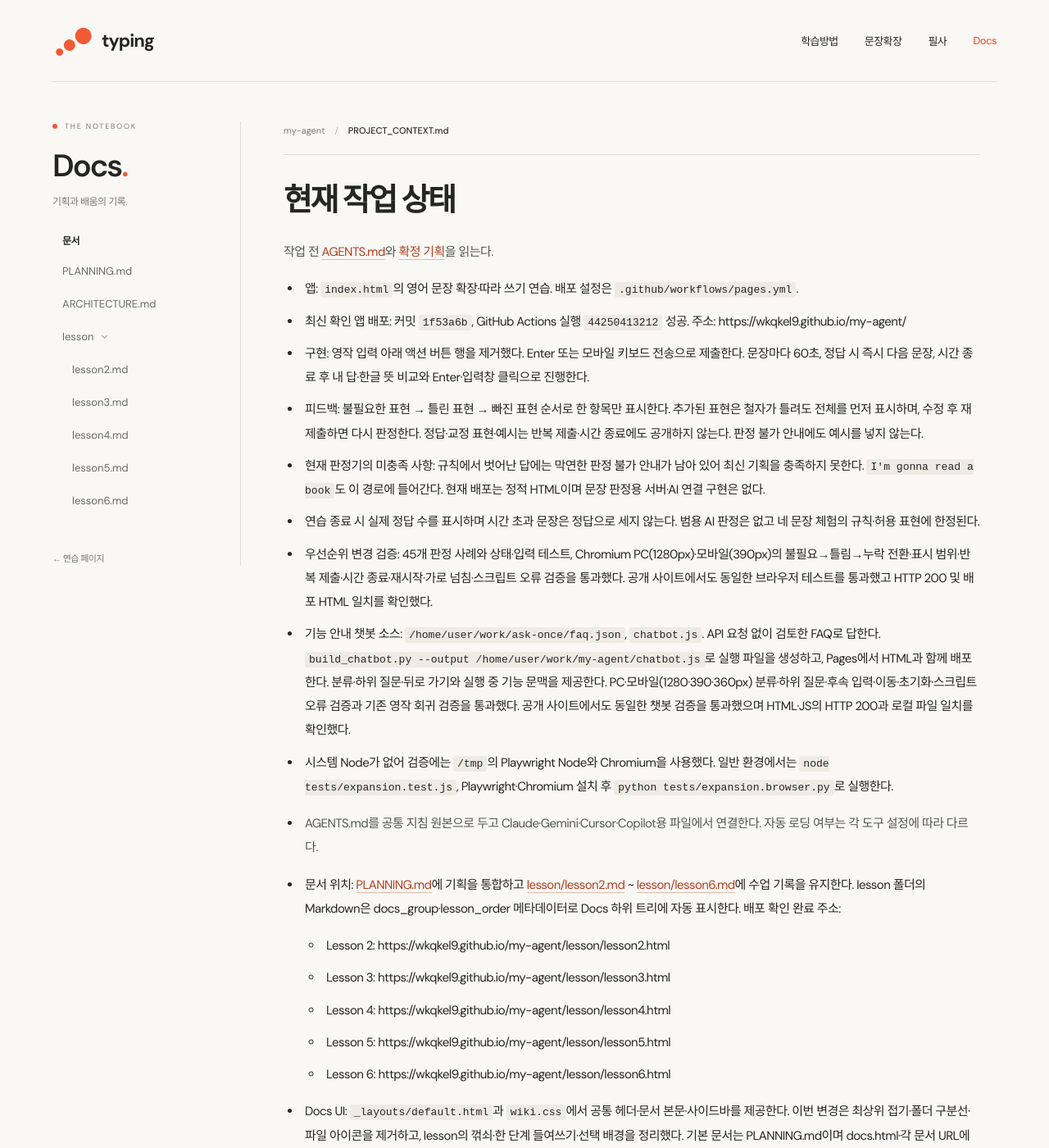
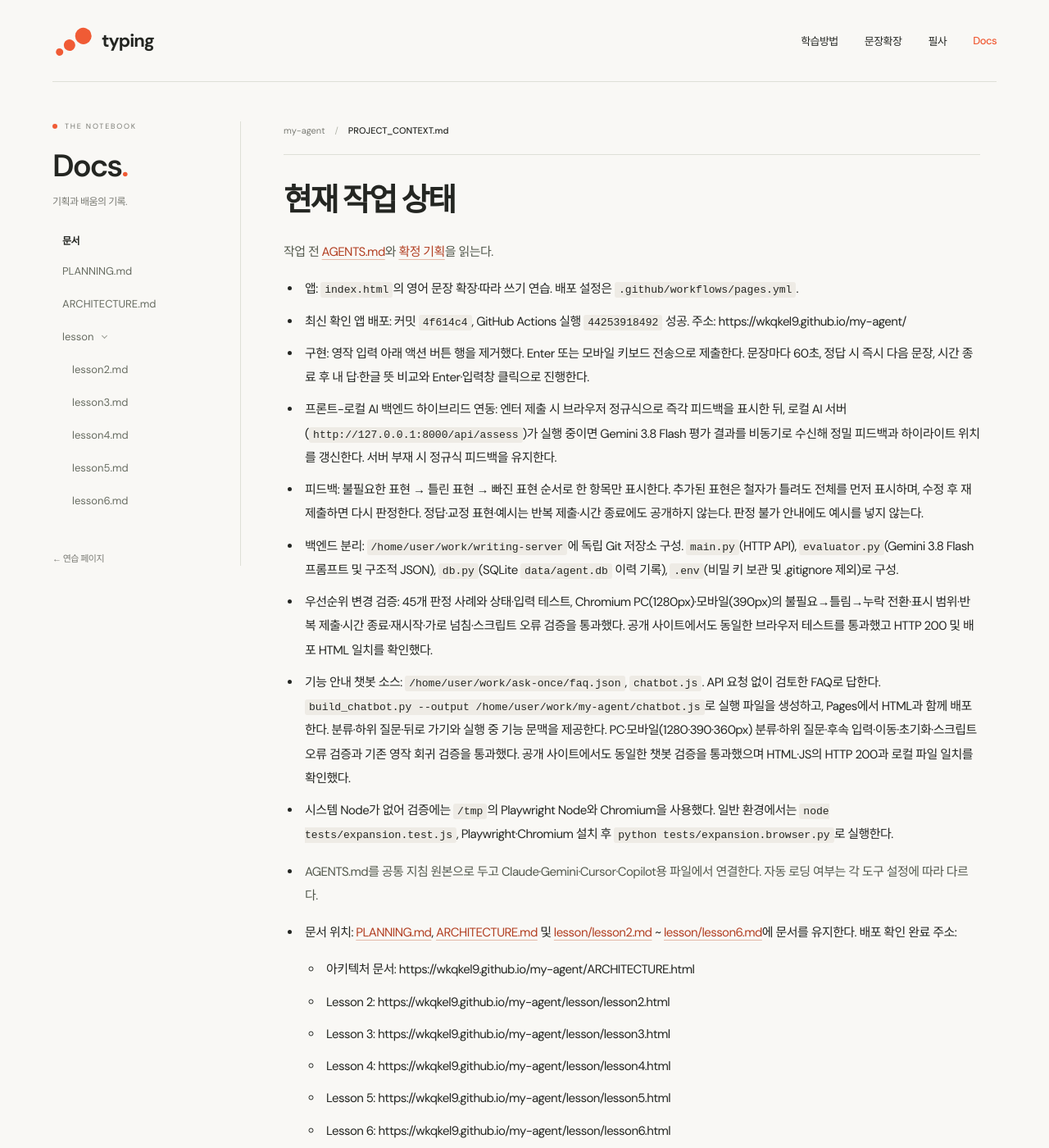
Before and after one commit to wkqkel9/my-agent, a Jekyll site: the page built from PROJECT_CONTEXT.md, in a window 1280 px wide and 1400 px high. Shown: the whole window at 82% size. Built offline with Jekyll 4.4.1, drawn with Linux system fonts in a browser that asks for light colours; our own code applies the rules of GitHub Pages for plain Markdown files.

Commit message:
Update PROJECT_CONTEXT.md with latest deploy info

```diff
--- a/PROJECT_CONTEXT.md
+++ b/PROJECT_CONTEXT.md
@@ -3,17 +3,18 @@
 작업 전 [AGENTS.md](AGENTS.md)와 [확정 기획](PLANNING.md)을 읽는다.
 
 - 앱: `index.html`의 영어 문장 확장·따라 쓰기 연습. 배포 설정은 `.github/workflows/pages.yml`.
-- 최신 확인 앱 배포: 커밋 `1f53a6b`, GitHub Actions 실행 `44250413212` 성공. 주소: https://wkqkel9.github.io/my-agent/
+- 최신 확인 앱 배포: 커밋 `4f614c4`, GitHub Actions 실행 `44253918492` 성공. 주소: https://wkqkel9.github.io/my-agent/
 - 구현: 영작 입력 아래 액션 버튼 행을 제거했다. Enter 또는 모바일 키보드 전송으로 제출한다. 문장마다 60초, 정답 시 즉시 다음 문장, 시간 종료 후 내 답·한글 뜻 비교와 Enter·입력창 클릭으로 진행한다.
+- 프론트-로컬 AI 백엔드 하이브리드 연동: 엔터 제출 시 브라우저 정규식으로 즉각 피드백을 표시한 뒤, 로컬 AI 서버(`http://127.0.0.1:8000/api/assess`)가 실행 중이면 Gemini 3.8 Flash 평가 결과를 비동기로 수신해 정밀 피드백과 하이라이트 위치를 갱신한다. 서버 부재 시 정규식 피드백을 유지한다.
 - 피드백: 불필요한 표현 → 틀린 표현 → 빠진 표현 순서로 한 항목만 표시한다. 추가된 표현은 철자가 틀려도 전체를 먼저 표시하며, 수정 후 재제출하면 다시 판정한다. 정답·교정 표현·예시는 반복 제출·시간 종료에도 공개하지 않는다. 판정 불가 안내에도 예시를 넣지 않는다.
-- 현재 판정기의 미충족 사항: 규칙에서 벗어난 답에는 막연한 판정 불가 안내가 남아 있어 최신 기획을 충족하지 못한다. `I'm gonna read a book`도 이 경로에 들어간다. 현재 배포는 정적 HTML이며 문장 판정용 서버·AI 연결 구현은 없다.
-- 연습 종료 시 실제 정답 수를 표시하며 시간 초과 문장은 정답으로 세지 않는다. 범용 AI 판정은 없고 네 문장 체험의 규칙·허용 표현에 한정된다.
+- 백엔드 분리: `/home/user/work/writing-server`에 독립 Git 저장소 구성. `main.py`(HTTP API), `evaluator.py`(Gemini 3.8 Flash 프롬프트 및 구조적 JSON), `db.py`(SQLite `data/agent.db` 이력 기록), `.env`(비밀 키 보관 및 .gitignore 제외)로 구성.
 - 우선순위 변경 검증: 45개 판정 사례와 상태·입력 테스트, Chromium PC(1280px)·모바일(390px)의 불필요→틀림→누락 전환·표시 범위·반복 제출·시간 종료·재시작·가로 넘침·스크립트 오류 검증을 통과했다. 공개 사이트에서도 동일한 브라우저 테스트를 통과했고 HTTP 200 및 배포 HTML 일치를 확인했다.
 - 기능 안내 챗봇 소스: `/home/user/work/ask-once/faq.json`, `chatbot.js`. API 요청 없이 검토한 FAQ로 답한다. `build_chatbot.py --output /home/user/work/my-agent/chatbot.js`로 실행 파일을 생성하고, Pages에서 HTML과 함께 배포한다. 분류·하위 질문·뒤로 가기와 실행 중 기능 문맥을 제공한다. PC·모바일(1280·390·360px) 분류·하위 질문·후속 입력·이동·초기화·스크립트 오류 검증과 기존 영작 회귀 검증을 통과했다. 공개 사이트에서도 동일한 챗봇 검증을 통과했으며 HTML·JS의 HTTP 200과 로컬 파일 일치를 확인했다.
 - 시스템 Node가 없어 검증에는 `/tmp`의 Playwright Node와 Chromium을 사용했다. 일반 환경에서는 `node tests/expansion.test.js`, Playwright·Chromium 설치 후 `python tests/expansion.browser.py`로 실행한다.
 - AGENTS.md를 공통 지침 원본으로 두고 Claude·Gemini·Cursor·Copilot용 파일에서 연결한다. 자동 로딩 여부는 각 도구 설정에 따라 다르다.
 
-- 문서 위치: [PLANNING.md](PLANNING.md)에 기획을 통합하고 [lesson/lesson2.md](lesson/lesson2.md) ~ [lesson/lesson6.md](lesson/lesson6.md)에 수업 기록을 유지한다. lesson 폴더의 Markdown은 docs_group·lesson_order 메타데이터로 Docs 하위 트리에 자동 표시한다. 배포 확인 완료 주소:
+- 문서 위치: [PLANNING.md](PLANNING.md), [ARCHITECTURE.md](ARCHITECTURE.md) 및 [lesson/lesson2.md](lesson/lesson2.md) ~ [lesson/lesson6.md](lesson/lesson6.md)에 문서를 유지한다. 배포 확인 완료 주소:
+  - 아키텍처 문서: https://wkqkel9.github.io/my-agent/ARCHITECTURE.html
   - Lesson 2: https://wkqkel9.github.io/my-agent/lesson/lesson2.html
   - Lesson 3: https://wkqkel9.github.io/my-agent/lesson/lesson3.html
   - Lesson 4: https://wkqkel9.github.io/my-agent/lesson/lesson4.html
```
